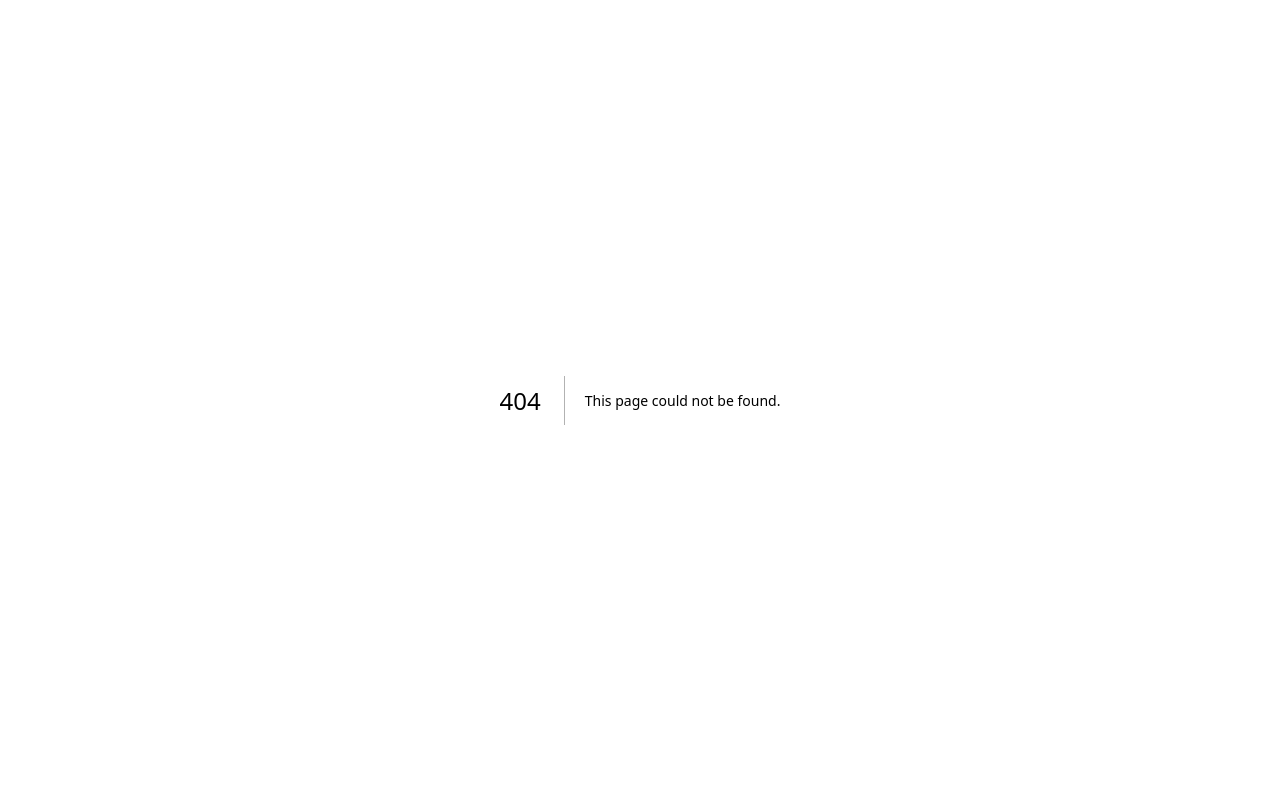
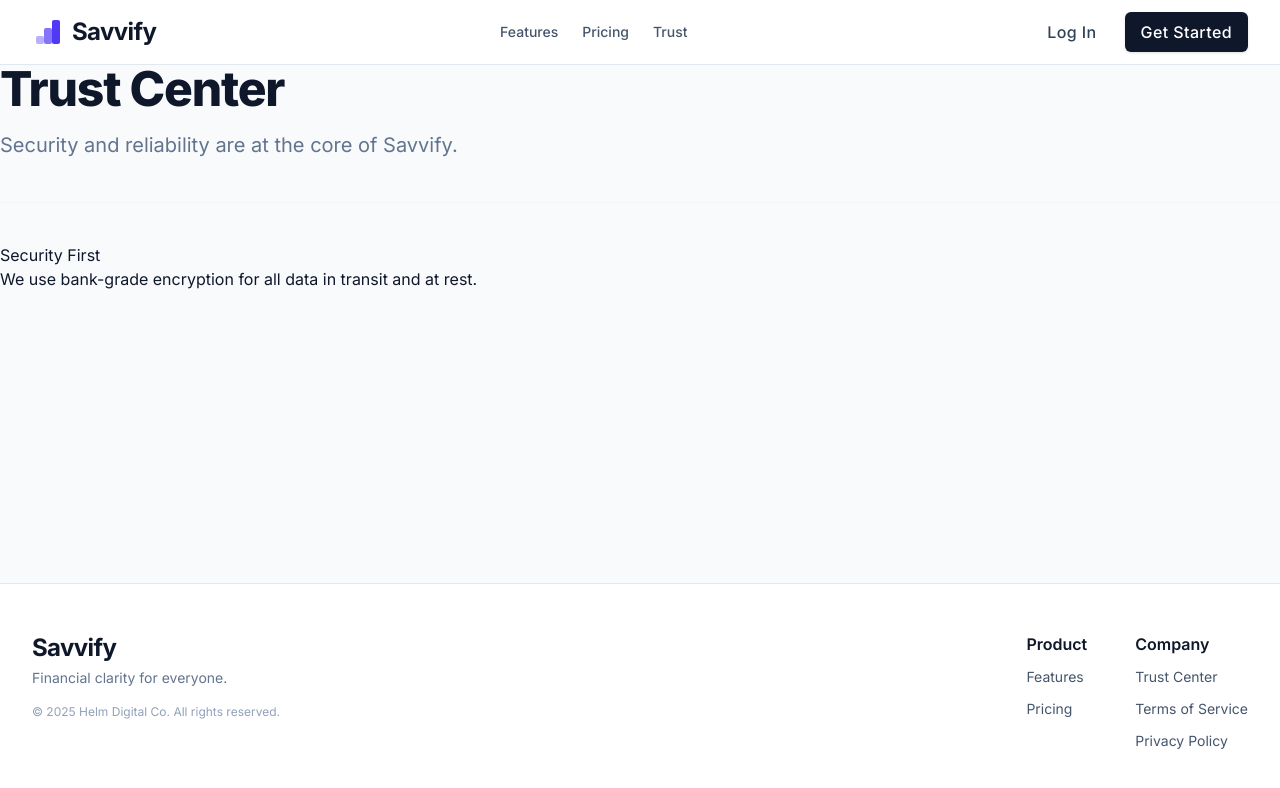
Before and after one commit to pr0meth4us/savvify-web, a Next.js app: page /trust in a window 1280 px wide. Before the commit this address had no page. Shown: the top 788 px of the page. Built offline with nearby package versions, Linux system fonts and the light colour scheme.

Commit message:
better cookie maangement

```diff
--- /dev/null
+++ b/app/(public)/trust/page.tsx
@@ -0,0 +1,23 @@
+import React from 'react';
+import { Metadata } from 'next';
+
+export const metadata: Metadata = {
+  title: 'Trust Center | Savvify',
+};
+
+export default function TrustPage() {
+  return (
+    <article className="prose prose-slate prose-lg max-w-none">
+      <div className="mb-10 border-b border-slate-100 pb-10">
+        <h1 className="mb-4 text-4xl font-extrabold tracking-tight text-slate-900 sm:text-5xl">
+          Trust Center
+        </h1>
+        <p className="text-xl text-slate-500 leading-relaxed">
+          Security and reliability are at the core of Savvify.
+        </p>
+      </div>
+      <h3>Security First</h3>
+      <p>We use bank-grade encryption for all data in transit and at rest.</p>
+    </article>
+  );
+}
--- a/components/auth/auth-guard.tsx
+++ b/components/auth/auth-guard.tsx
@@ -1,4 +1,3 @@
-"use client";
 import { useEffect, useState } from "react";
 import { useRouter, usePathname } from "next/navigation";
 import { useSession } from "next-auth/react";
@@ -6,8 +5,7 @@ import { Spinner } from "@/components/ui/Spinner";
 import api from "@/lib/api";
 
 export default function AuthGuard({ children }: { children: React.ReactNode }) {
-  // Destructure 'update' from useSession
-  const { data: session, status, update } = useSession();
+  const { data: session, status, update } = useSession(); // Import 'update'
   const router = useRouter();
   const pathname = usePathname();
   const [isChecking, setIsChecking] = useState(true);
@@ -23,26 +21,21 @@ export default function AuthGuard({ children }: { children: React.ReactNode }) {
 
       if (status === "authenticated") {
         try {
-          // Fetch fresh data from backend
-          const { data } = await api.get("/users/me");
+          const { data } = await api.get("/auth/me");
 
-          // data structure based on your JSON:
-          // { profile: { ... }, role: "premium_user" }
-
-          const dbRole = data.role;
-          const sessionRole = session?.user?.role;
-
-          // --- THE FIX: SYNC ROLE ---
-          // If Backend says "premium" but Session says "user", update the session!
-          if (dbRole && dbRole !== sessionRole) {
-            console.log(`Syncing Role: ${sessionRole} -> ${dbRole}`);
-            await update({ role: dbRole });
-            // Force a reload to ensure all components re-render with new permissions
-            router.refresh();
+          // 1. Sync Role Mismatch
+          // If backend role differs from session role, force a session update
+          if (session?.user?.role !== data.role) {
+            console.log(`Syncing Role: ${session?.user?.role} -> ${data.role}`);
+            await update({
+              ...session,
+              user: { ...session?.user, role: data.role }
+            });
+            // Don't return here; let the rest of the checks proceed after update
           }
 
-          // Check for onboarding (Email)
-          const isMissingEmail = !data.profile?.email;
+          // 2. Profile Completion Check
+          const isMissingEmail = !data.email;
           const isOnCompleteProfile = pathname === "/complete-profile";
 
           if (isMissingEmail && !isOnCompleteProfile) {
@@ -64,15 +57,13 @@ export default function AuthGuard({ children }: { children: React.ReactNode }) {
     };
 
     checkProfile();
-  }, [status, router, pathname, session, update]);
+  }, [status, router, pathname, session, update]); // Added dependencies
 
   if (status === "loading" || isChecking) {
     return (
       <div className="min-h-screen flex flex-col items-center justify-center bg-slate-50">
         <Spinner size="lg" />
-        <p className="mt-4 text-slate-500 font-medium">
-          Syncing Profile...
-        </p>
+        <p className="mt-4 text-slate-500 font-medium">Loading...</p>
       </div>
     );
   }
```
